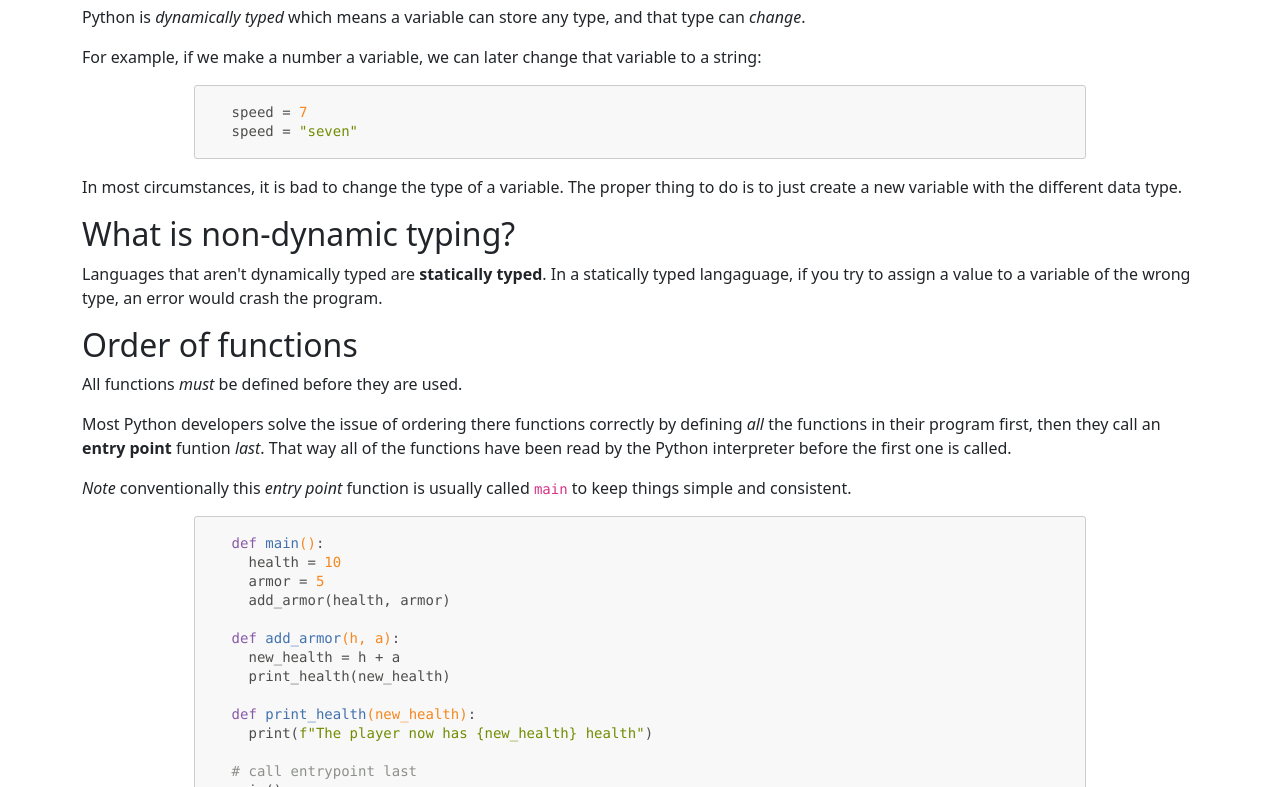
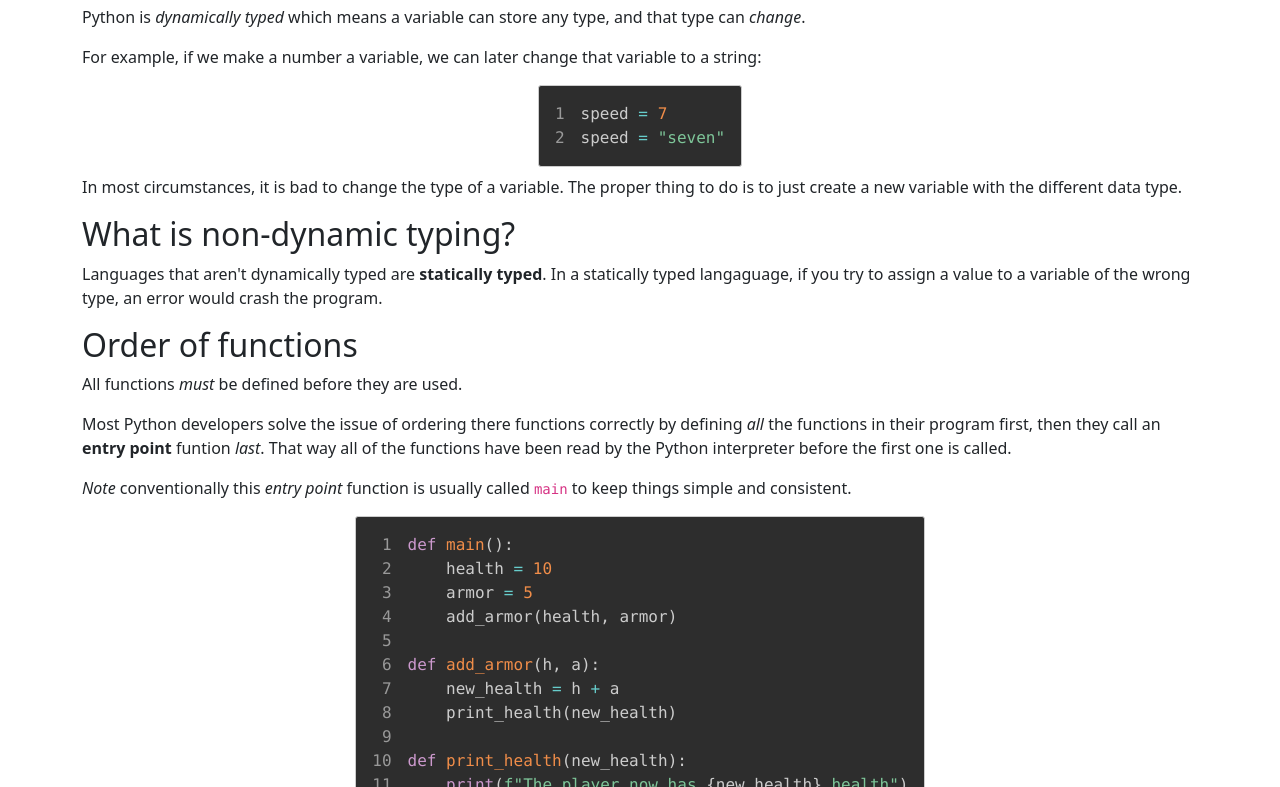
Before and after one commit to paulcostanza/client-learning-protocol, a React (Vite) app: page /python in a window 1280 px wide. Shown: the part 233-1020 px from the top of the page. Built offline with nearby package versions, Linux system fonts and the light colour scheme.

Commit message:
updated python>functions page with react-syntax-highlighter

```diff
--- a/src/pages/python/Functions.jsx
+++ b/src/pages/python/Functions.jsx
@@ -1,4 +1,25 @@
+import { Prism as SyntaxHighlighter } from 'react-syntax-highlighter';
+import { tomorrow } from 'react-syntax-highlighter/dist/esm/styles/prism';
+
 export default function Functions() {
+
+    const dynamicTyping = `speed = 7
+speed = "seven"`
+
+    const orderOfFunctions = `def main():
+    health = 10
+    armor = 5
+    add_armor(health, armor)
+
+def add_armor(h, a):
+    new_health = h + a
+    print_health(new_health)
+
+def print_health(new_health):
+    print(f"The player now has {new_health} health")
+
+# call entrypoint last
+main()`
     return (
         <>
             <h1>Functions</h1>
@@ -8,10 +29,11 @@ export default function Functions() {
             <p>Python is <em>dynamically typed</em> which means a variable can store any type, and that type can <em>change</em>.</p>
             <p>For example, if we make a number a variable, we can later change that variable to a string:</p>
 
-            {/* Code */}
-            <pre className="hljs"><code><div>speed = <span className="hljs-number">7</span><br />
-                speed = <span className="hljs-string">"seven"</span>
-            </div></code></pre>
+            <div className="center">
+                <SyntaxHighlighter language="python" style={tomorrow} showLineNumbers className="center">
+                    {dynamicTyping}
+                </SyntaxHighlighter>
+            </div>
 
             <p>In most circumstances, it is bad to change the type of a variable. The proper thing to do is to just create a new variable with the different data type.</p>
 
@@ -27,23 +49,11 @@ export default function Functions() {
 
             <p><em>Note</em> conventionally this <em>entry point</em> function is usually called <code>main</code> to keep things simple and consistent.</p>
 
-            {/* Code */}
-            <pre className="hljs"><code className="line-numbers"><div><span className="hljs-function"><span className="hljs-keyword">def</span> <span className="hljs-title">main</span><span className="hljs-params">()</span>:</span><br />
-                &nbsp;&nbsp;health = <span className="hljs-number">10</span><br />
-                &nbsp;&nbsp;armor = <span className="hljs-number">5</span><br />
-                &nbsp;&nbsp;add_armor(health, armor)<br /><br />
-
-                <span className="hljs-function"><span className="hljs-keyword">def</span> <span className="hljs-title">add_armor</span><span className="hljs-params">(h, a)</span>:</span><br />
-                &nbsp;&nbsp;new_health = h + a<br />
-                &nbsp;&nbsp;print_health(new_health)<br /><br />
-
-                <span className="hljs-function"><span className="hljs-keyword">def</span> <span className="hljs-title">print_health</span><span className="hljs-params">(new_health)</span>:</span><br />
-                &nbsp;&nbsp;print(<span className="hljs-string">f"The player now has <span className="hljs-subst">{"{new_health}"}</span> health"</span>)<br /><br />
-
-                <span className="hljs-comment"># call entrypoint last</span><br />
-                main()
-            </div></code></pre>
-
+            <div className="center">
+                <SyntaxHighlighter language="python" style={tomorrow} showLineNumbers className="center">
+                    {orderOfFunctions}
+                </SyntaxHighlighter>
+            </div>
 
             <h2 id="none-return">None Return</h2>
 
@@ -56,7 +66,7 @@ export default function Functions() {
             <p>So this means that arguments are the <em>actual values</em> that go into the funtion, like <code>69.0</code>, <code>True</code>, or <code>&quot;asian assassins&quot;</code>. Parameters are the names we use in the funtion definition to refer to those values (think of it as the placeholder).</p>
 
 
-            {/* accordion */}
+            {/* accordion question */}
             <div className="container accordion" id="this-question">
                 <div className="accordion-item">
                     <h2 className="accordion-header">
```
